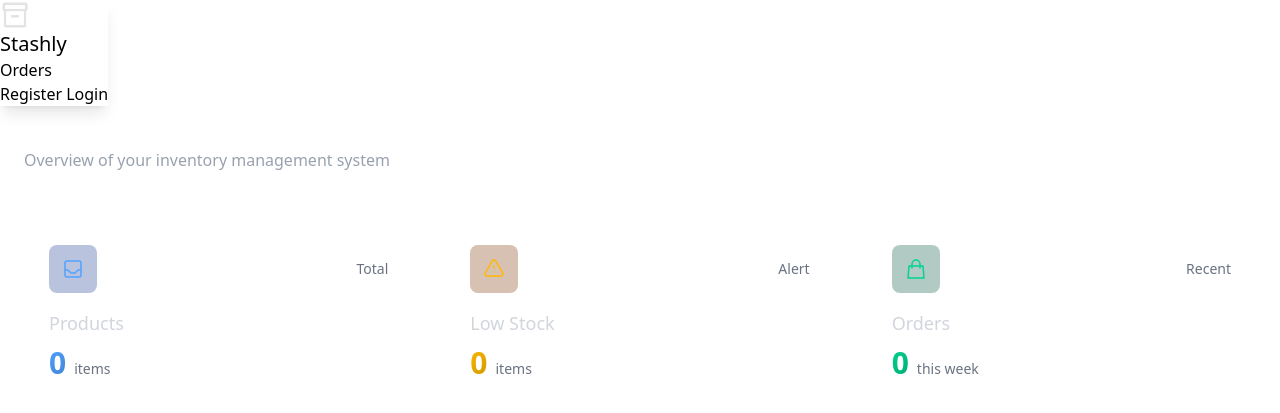
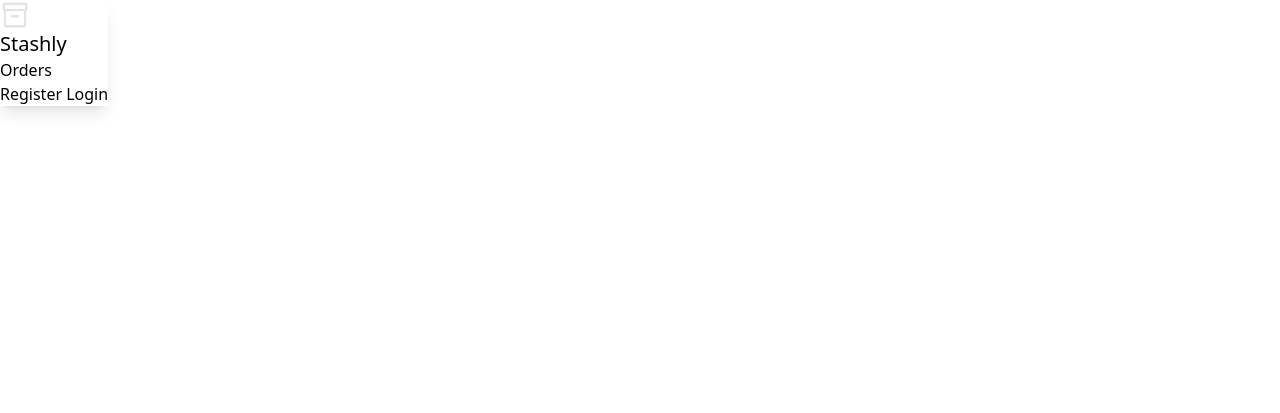
Before and after one commit to kristians2005/GradeViewer, a PHP site: page / in a window 1280 px wide. Shown: the top 413 px of the page. Run offline with PHP 8.4, Linux system fonts and the light colour scheme; data that the repository does not hold is empty; some libraries are stand-ins or nearby versions.

```diff
--- a/controllers/DashboardController.php
+++ b/controllers/DashboardController.php
@@ -10,9 +10,6 @@ class DashboardController
     public function index()
     {
 
-        $productCount = Dashboard::productCount();
-        $LowStockProduct = count(Dashboard::lowStockProducts());
-        $orders = Dashboard::orderCount();
 
         require "views/Dashboard.view.php";
     }
--- a/dataBase.php
+++ b/dataBase.php
@@ -5,7 +5,7 @@ class Database
     private $config = [
         "host" => "localhost",
         "port" => 3306,
-        "dbname" => "inv_sistema",
+        "dbname" => "grades",
         "charset" => "utf8mb4",
         "user" => "root",
         "password" => ""
--- a/views/Dashboard.view.php
+++ b/views/Dashboard.view.php
@@ -1,122 +1,4 @@
 <?php require_once "views/partials/header.view.php"; ?>
 
-<style>
-    .dashboard-container {
-        padding-top: 80px;
-        background-color: #111827;
-        /* dark gray background */
-    }
-
-    .dashboard-card {
-        transition: all 0.2s ease;
-        border: 1px solid rgba(255, 255, 255, 0.05);
-        /* background: rgba(17, 24, 39, 0.8); */
-    }
-
-    .dashboard-card:hover {
-        transform: translateY(-2px);
-        box-shadow: 0 8px 16px rgba(0, 0, 0, 0.4);
-        border-color: rgba(255, 255, 255, 0.1);
-    }
-
-    .stat-value {
-        background: linear-gradient(135deg, currentColor 0%, color-mix(in srgb, currentColor 80%, #000) 100%);
-        -webkit-background-clip: text;
-        -webkit-text-fill-color: transparent;
-        animation: fadeIn 0.6s ease-out;
-    }
-
-    @keyframes fadeIn {
-        from {
-            opacity: 0;
-            transform: translateY(10px);
-        }
-
-        to {
-            opacity: 1;
-            transform: translateY(0);
-        }
-    }
-
-    .card-gradient {
-        background: linear-gradient(to bottom right, #2563eb, #1d4ed8);
-    }
-</style>
-
-<div class="pt-20 bg-base-100 min-h-screen">
-    <div class="container mx-auto px-6 py-8 max-w-7xl">
-        <!-- Header -->
-        <div class="mb-12">
-            <h1 class="text-2xl font-semibold text-white mb-1">Inventory Dashboard</h1>
-            <p class="text-gray-400">Overview of your inventory management system</p>
-        </div>
-
-        <!-- Quick Insights Cards -->
-        <div class="grid grid-cols-1 md:grid-cols-3 gap-8 mb-12">
-            <!-- Total Products Card -->
-            <div class="dashboard-card bg-base-200 rounded-lg p-6">
-                <div class="flex items-center justify-between mb-4">
-                    <div class="bg-blue-900/30 p-3 rounded-lg">
-                        <svg class="w-6 h-6 text-blue-400" fill="none" stroke="currentColor" viewBox="0 0 24 24">
-                            <path stroke-linecap="round" stroke-linejoin="round" stroke-width="1.5"
-                                d="M20 13V6a2 2 0 00-2-2H6a2 2 0 00-2 2v7m16 0v5a2 2 0 01-2 2H6a2 2 0 01-2-2v-5m16 0h-2.586a1 1 0 00-.707.293l-2.414 2.414a1 1 0 01-.707.293h-3.172a1 1 0 01-.707-.293l-2.414-2.414A1 1 0 006.586 13H4">
-                            </path>
-                        </svg>
-                    </div>
-                    <span class="text-sm font-medium text-gray-500">Total</span>
-                </div>
-                <h3 class="text-lg font-medium text-gray-300 mb-2">Products</h3>
-                <div class="flex items-baseline">
-                    <span class="text-3xl font-bold text-blue-400 stat-value"><?php echo $productCount; ?></span>
-                    <span class="ml-2 text-sm text-gray-500">items</span>
-                </div>
-            </div>
-
-            <!-- Low Stock Items Card -->
-            <div class="dashboard-card bg-base-200 rounded-lg p-6">
-                <div class="flex items-center justify-between mb-4">
-                    <div class="bg-amber-900/30 p-3 rounded-lg">
-                        <svg class="w-6 h-6 text-amber-400" fill="none" stroke="currentColor" viewBox="0 0 24 24">
-                            <path stroke-linecap="round" stroke-linejoin="round" stroke-width="1.5"
-                                d="M12 9v2m0 4h.01m-6.938 4h13.856c1.54 0 2.502-1.667 1.732-3L13.732 4c-.77-1.333-2.694-1.333-3.464 0L3.34 16c-.77 1.333.192 3 1.732 3z">
-                            </path>
-                        </svg>
-                    </div>
-                    <span class="text-sm font-medium text-gray-500">Alert</span>
-                </div>
-                <h3 class="text-lg font-medium text-gray-300 mb-2">Low Stock</h3>
-                <div class="flex items-baseline">
-                    <span class="text-3xl font-bold text-amber-400 stat-value"><?php echo $LowStockProduct ?></span>
-                    <span class="ml-2 text-sm text-gray-500">items</span>
-                </div>
-            </div>
-
-            <!-- Recent Orders Card -->
-            <div class="dashboard-card bg-base-200 rounded-lg p-6">
-                <div class="flex items-center justify-between mb-4">
-                    <div class="bg-emerald-900/30 p-3 rounded-lg">
-                        <svg class="w-6 h-6 text-emerald-400" fill="none" stroke="currentColor" viewBox="0 0 24 24">
-                            <path stroke-linecap="round" stroke-linejoin="round" stroke-width="1.5"
-                                d="M16 11V7a4 4 0 00-8 0v4M5 9h14l1 12H4L5 9z"></path>
-                        </svg>
-                    </div>
-                    <span class="text-sm font-medium text-gray-500">Recent</span>
-                </div>
-                <h3 class="text-lg font-medium text-gray-300 mb-2">Orders</h3>
-                <div class="flex items-baseline">
-                    <span class="text-3xl font-bold text-emerald-400 stat-value"><?php echo $orders ?></span>
-                    <span class="ml-2 text-sm text-gray-500">this week</span>
-                </div>
-            </div>
-        </div>
-        </td>
-        </tr>
-        </tbody>
-        </table>
-    </div>
-</div>
-</div>
-</div>
-</div>
 
 <?php require_once "views/partials/footer.view.php"; ?>
```
